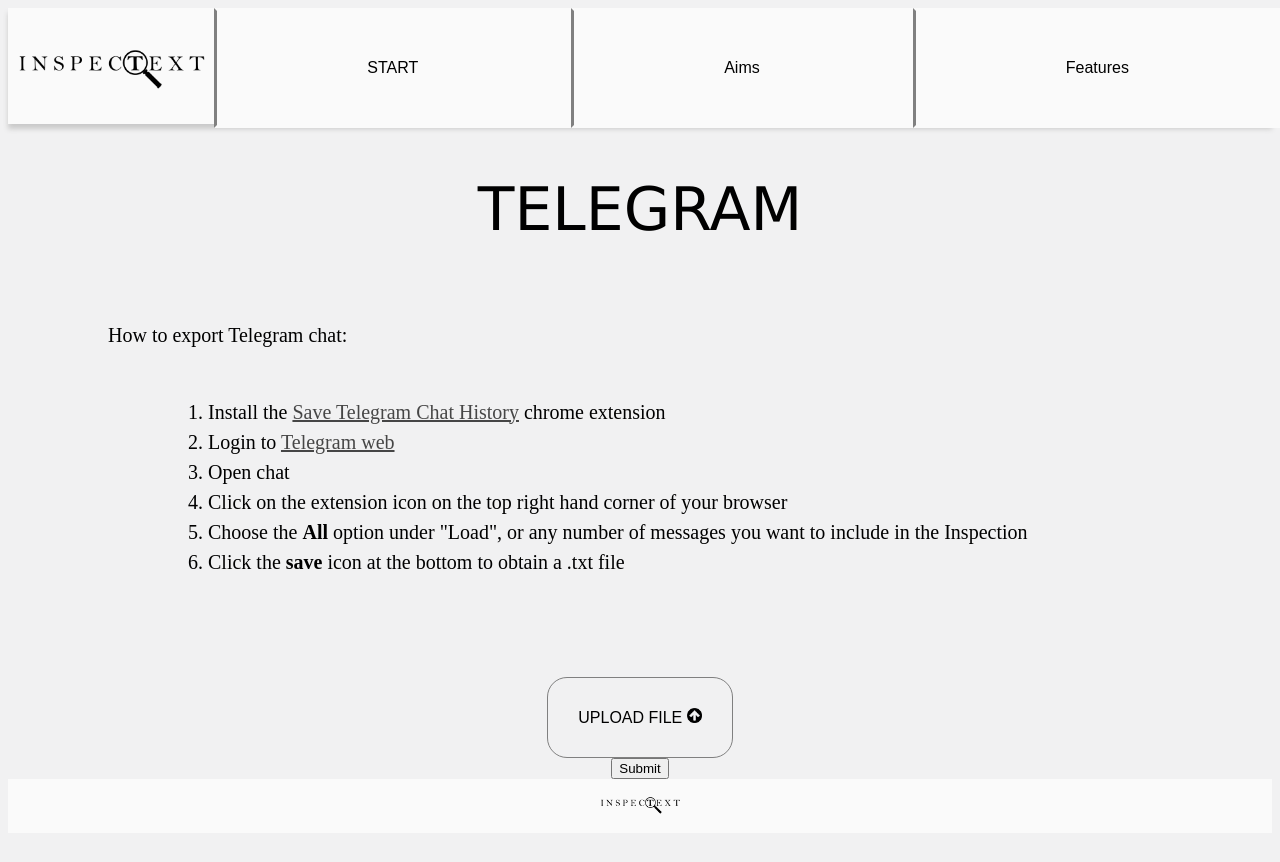
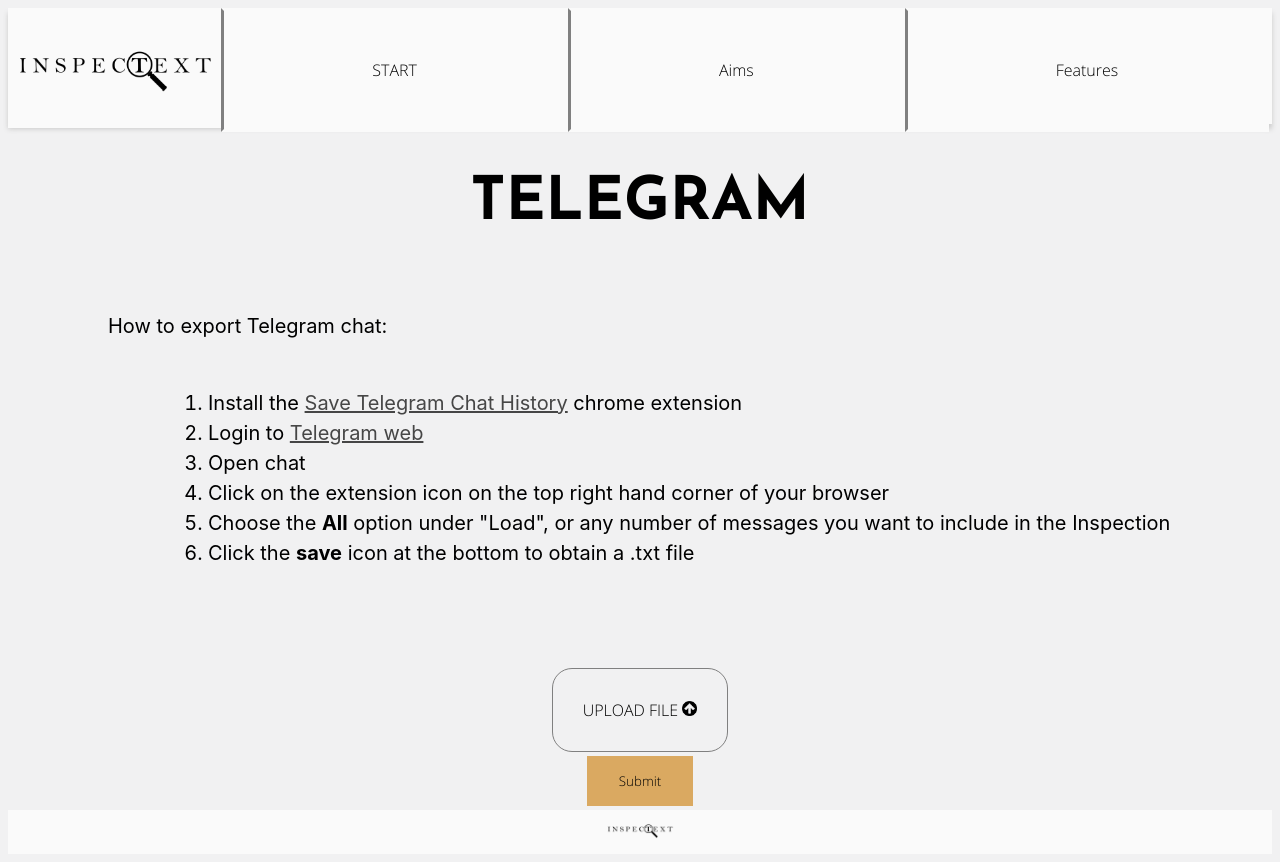
Before and after one commit to RachelCheah/InspecText, a Flask app: page /start/telegram/ in a window 1280 px wide. Before the commit the page ends 814 px from the top, so only its background shows below. Run offline with Flask 2, Linux system fonts and the light colour scheme.

Commit message:
Update style.css

```diff
--- a/static/style.css
+++ b/static/style.css
@@ -1,3 +1,13 @@
+@font-face {
+    font-family: OpenSans;
+    src: url(OpenSans-Light.ttf);
+}
+
+@font-face{
+    font-family: JosefinSans;
+    src: url(JosefinSans-Bold.ttf);
+}
+
 #navbar {
     background-color: #fafafa;
     box-shadow: 0 5px 5px #cacaca;
@@ -17,14 +27,14 @@ nav ul {
 
 nav li {
     display: flex;
-    padding: 48px 150px;
+    padding: 48px 148px;
     border-style: solid;
     border-top-color: transparent;
     border-bottom-color: transparent;
     border-right-color: transparent;
     border-left-color: #808080;
     margin: 0;
-    font-family: sans-serif;
+    font-family: OpenSans;
 }
 
 .nav {
@@ -48,7 +58,7 @@ nav li {
 }
 
 .logo{
-    height: 116px;
+    height: 120px;
     display: flex;
 }
 
@@ -62,7 +72,7 @@ header {
 }
 
 h1 {
-    font-family: Verdana;
+    font-family: JosefinSans;
     font-style: normal;
     font-weight: normal;
     font-size: 60px;
@@ -73,7 +83,7 @@ h1 {
 
 h2 {
     text-align: center;
-    font-family: Verdana;
+    font-family: JosefinSans;
     font-style: normal;
     font-weight: normal;
     font-size: 60px;
@@ -84,16 +94,39 @@ p {
     font-style: normal;
     font-weight: normal;
     font-size: 20px;
-    font-family: Droid Sans;
+    font-family: -apple-system, BlinkMacSystemFont, 'Segoe UI', Roboto, Oxygen, Ubuntu, Cantarell, 'Open Sans', 'Helvetica Neue', sans-serif;
     text-align: justify;
     padding: 30px 100px 30px 100px;
 }
 
 ol {
+    font-size: 20px;
+    font-family: -apple-system, BlinkMacSystemFont, 'Segoe UI', Roboto, Oxygen, Ubuntu, Cantarell, 'Open Sans', 'Helvetica Neue', sans-serif;
     padding-left: 200px;
     font-size: 20px;
     line-height: 30px;
 }
+
+.flashes {
+	background-color: #daa961;
+	padding: 30px;
+}
+
+.radio-img {
+    position: absolute;
+    opacity: 0;
+    width: 0;
+    height: 0;
+}
+
+input[type=radio] + img {
+    cursor: pointer;
+    width: 15%;
+}
+
+input[type=radio]:checked + img {
+    outline: 2px solid #daa961;
+  }
 
 .box {
 	border-style: solid;
@@ -104,7 +137,7 @@ ol {
 	padding: 30px;
 	display:inline-block;
     text-transform: uppercase;
-    font-family: sans-serif;
+    font-family: OpenSans;
     align-items: center;
     cursor: pointer;
 }
@@ -118,15 +151,30 @@ ol {
 	padding: 30px;
 	display:inline-block;
     text-transform: uppercase;
-    font-family: sans-serif;
+    font-family: OpenSans;
     color: white;
+}
+
+input[type=submit] {
+    background-color: #daa961;
+    border: none;
+    color: black;
+    padding: 16px 32px;
+    text-decoration: none;
+    margin: 4px 2px;
+    cursor: pointer;
+    font-family: OpenSans;
+}
+
+.screenshots {
+    width: 30%;
 }
 
 .home-items {
     display: flex;
     width: 100%;
     align-items: center;
-    justify-content: flex-start;
+    justify-content: space-between;
 }
 
 #text-upload {
@@ -151,6 +199,18 @@ ol {
     float:left;
 }
 
+.img-right-shadow {
+    width:50%;
+    float:right;
+    box-shadow: -5px 0 5px -5px #cacaca;
+}
+
+.img-left-shadow {
+    width:50%;
+    float:left;
+    box-shadow: 5px 0 5px -5px #cacaca;
+}
+
 #choice {
     display: flex;
     align-items: center;
@@ -170,5 +230,5 @@ ol {
 }
 
 .footer-logo {
-    height: 50px;
+    height: 40px;
 }
```
